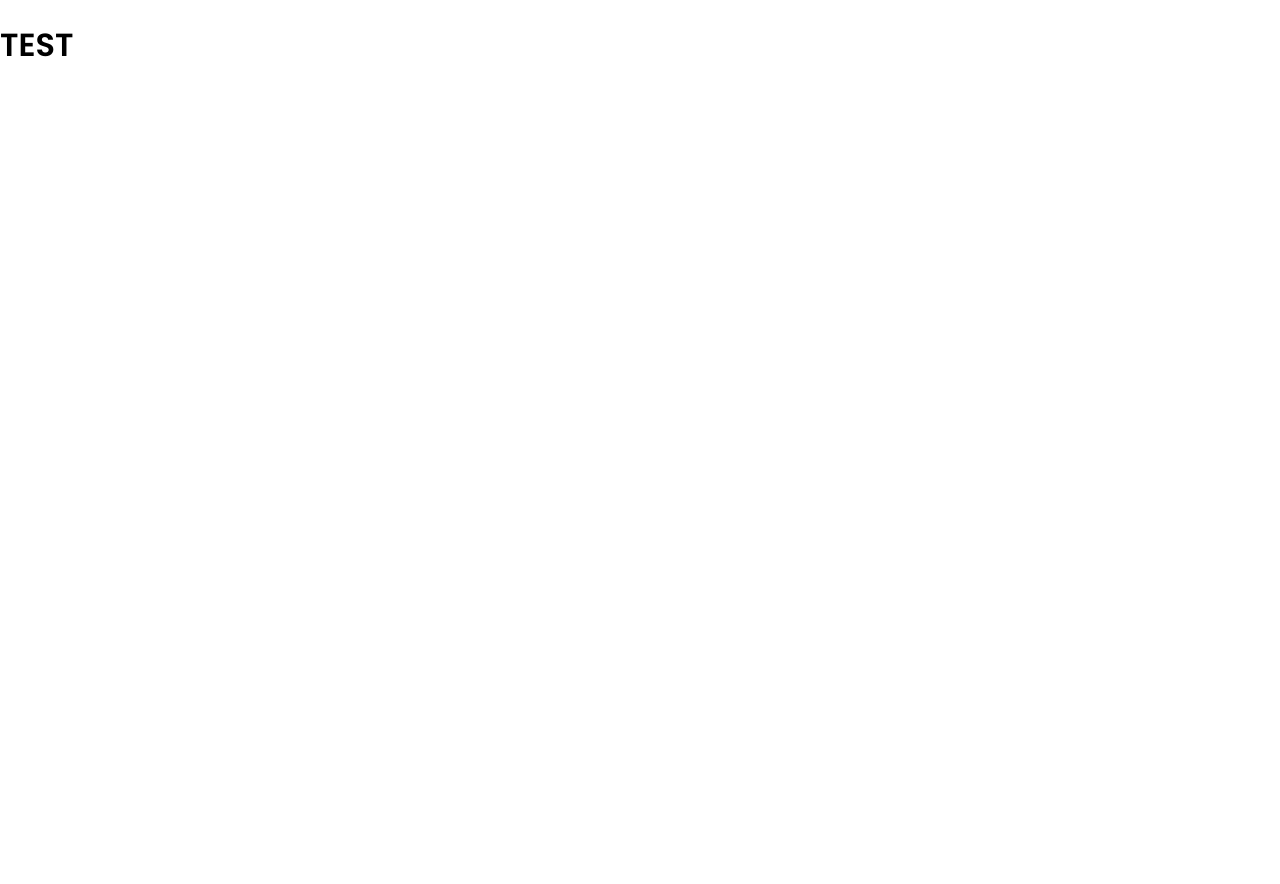
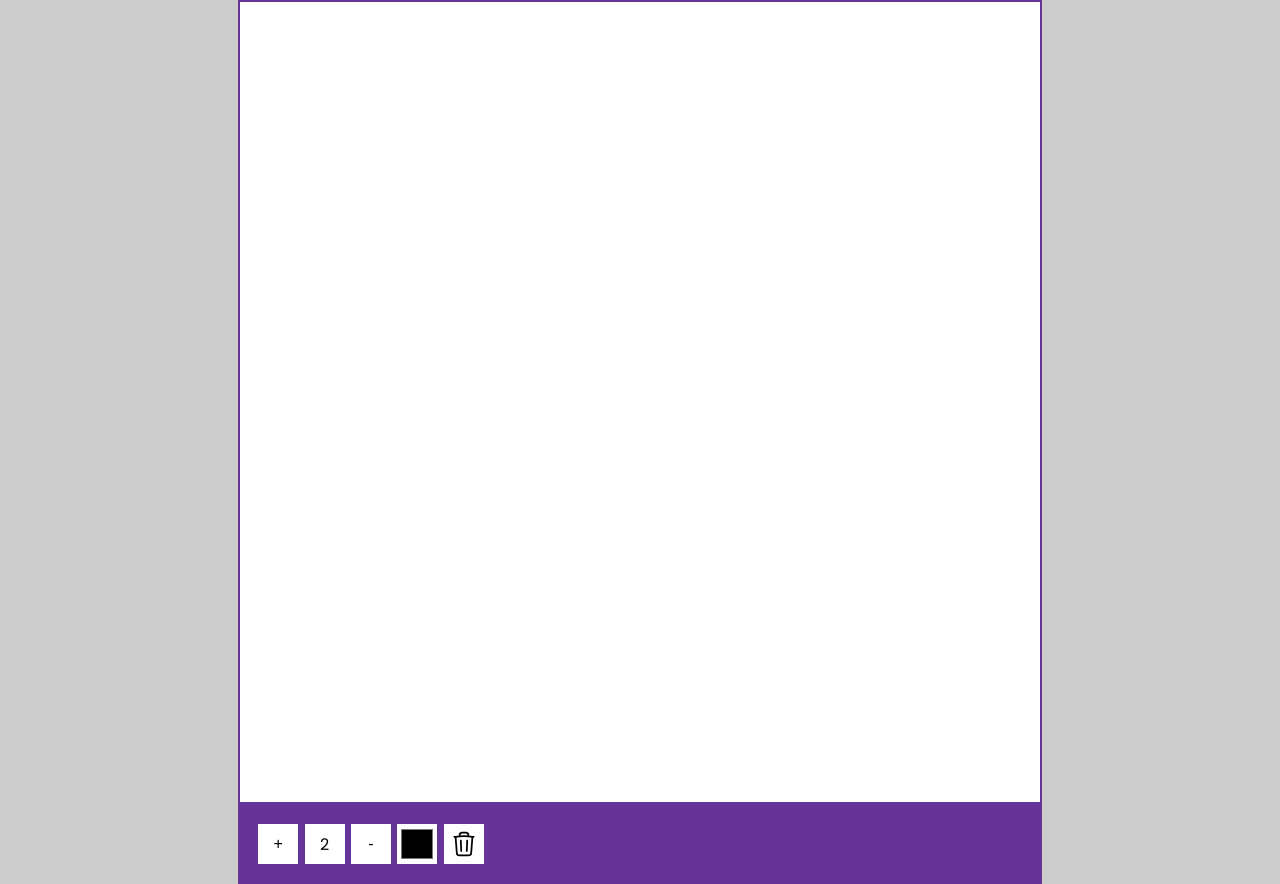
Before and after one commit to davidalexz/small_projs, a plain HTML site: page drawing_app/index.html in a window 1280 px wide. Before the commit the page ends 800 px from the top, so only its background shows below. Drawn offline with Linux system fonts and the light colour scheme.

Commit message:
drawing app finish

```diff
--- a/drawing_app/index.html
+++ b/drawing_app/index.html
@@ -4,9 +4,32 @@
         <meta charset="UTF-8" />
         <meta name="viewport" content="width=device-width, initial-scale=1.0" />
         <link rel="stylesheet" href="style.css" />
-        <title>Timer</title>
+        <title>Drawing APP</title>
     </head>
     <body>
-        <h1>TEST</h1>
+        <canvas id="canvas" width="800" height="800"></canvas>
+        <div class="toolbox">
+            <button id="increase">+</button>
+            <span id="size">2</span>
+            <button id="decrease">-</button>
+            <input type="color" id="color" />
+            <button id="clear">
+                <svg
+                    xmlns="http://www.w3.org/2000/svg"
+                    fill="none"
+                    viewBox="0 0 24 24"
+                    stroke-width="1.5"
+                    stroke="currentColor"
+                    class="w-6 h-6"
+                >
+                    <path
+                        stroke-linecap="round"
+                        stroke-linejoin="round"
+                        d="M14.74 9l-.346 9m-4.788 0L9.26 9m9.968-3.21c.342.052.682.107 1.022.166m-1.022-.165L18.16 19.673a2.25 2.25 0 01-2.244 2.077H8.084a2.25 2.25 0 01-2.244-2.077L4.772 5.79m14.456 0a48.108 48.108 0 00-3.478-.397m-12 .562c.34-.059.68-.114 1.022-.165m0 0a48.11 48.11 0 013.478-.397m7.5 0v-.916c0-1.18-.91-2.164-2.09-2.201a51.964 51.964 0 00-3.32 0c-1.18.037-2.09 1.022-2.09 2.201v.916m7.5 0a48.667 48.667 0 00-7.5 0"
+                    />
+                </svg>
+            </button>
+        </div>
+        <script src="script.js"></script>
     </body>
 </html>
--- a/drawing_app/script.js
+++ b/drawing_app/script.js
@@ -0,0 +1,84 @@
+const canvas = document.getElementById('canvas');
+const increaseBtn = document.getElementById('increase');
+const decreaseBtn = document.getElementById('decrease');
+const sizeEl = document.getElementById('size');
+const colorEl = document.getElementById('color');
+const clearEl = document.getElementById('clear');
+const ctx = canvas.getContext('2d');
+
+let size = 2;
+let x = undefined;
+let y = undefined;
+let isPressed = false;
+let color = 'black';
+
+canvas.addEventListener('mousedown', (e) => {
+    isPressed = true;
+
+    x = e.offsetX;
+    y = e.offsetY;
+});
+
+canvas.addEventListener('mouseup', (e) => {
+    isPressed = false;
+
+    x = undefined;
+    y = undefined;
+});
+
+canvas.addEventListener('mousemove', (e) => {
+    if (isPressed) {
+        let x2 = e.offsetX;
+        let y2 = e.offsetY;
+
+        drawCircle(x2, y2);
+        drawLine(x, y, x2, y2);
+        x = x2;
+        y = y2;
+    }
+});
+
+function drawCircle(x, y) {
+    ctx.beginPath();
+    ctx.arc(x, y, size, 0, 2 * Math.PI);
+    ctx.fillStyle = color;
+    ctx.fill();
+}
+
+function drawLine(x1, y1, x2, y2) {
+    ctx.beginPath();
+    ctx.moveTo(x1, y1);
+    ctx.lineTo(x2, y2);
+    ctx.strokeStyle = color;
+    ctx.lineWidth = size;
+    ctx.stroke();
+}
+
+increaseBtn.addEventListener('click', () => {
+    size += 2;
+
+    if (size > 50) {
+        size = 50;
+    }
+    updateSize();
+});
+decreaseBtn.addEventListener('click', () => {
+    size -= 2;
+
+    if (size < 1) {
+        size = 1;
+    }
+    updateSize();
+});
+
+colorEl.addEventListener('change', (e) => {
+    color = e.target.value;
+});
+
+clearEl.addEventListener('click', () => {
+    ctx.clearRect(0, 0, canvas.width, canvas.height);
+});
+
+function updateSize() {
+    sizeEl.innerText = size;
+}
--- a/drawing_app/style.css
+++ b/drawing_app/style.css
@@ -7,4 +7,36 @@
 body {
     font-family: 'Poppins', 'sans-serif';
     margin: 0;
+    background-color: #ccc;
+    display: flex;
+    align-items: center;
+    justify-content: center;
+    flex-direction: column;
+    min-height: 100vh;
 }
+
+canvas {
+    background-color: #fff;
+    border: 2px solid rebeccapurple;
+}
+
+.toolbox {
+    padding: 1rem;
+    width: 804px;
+    background-color: rebeccapurple;
+    border: 1px solid rebeccapurple;
+    display: flex;
+}
+
+.toolbox > * {
+    background-color: #fff;
+    border: none;
+    font-size: 1rem;
+    width: 40px;
+    height: 40px;
+    display: inline-flex;
+    align-items: center;
+    justify-content: center;
+    margin: 0.2rem;
+    cursor: pointer;
+}
```
